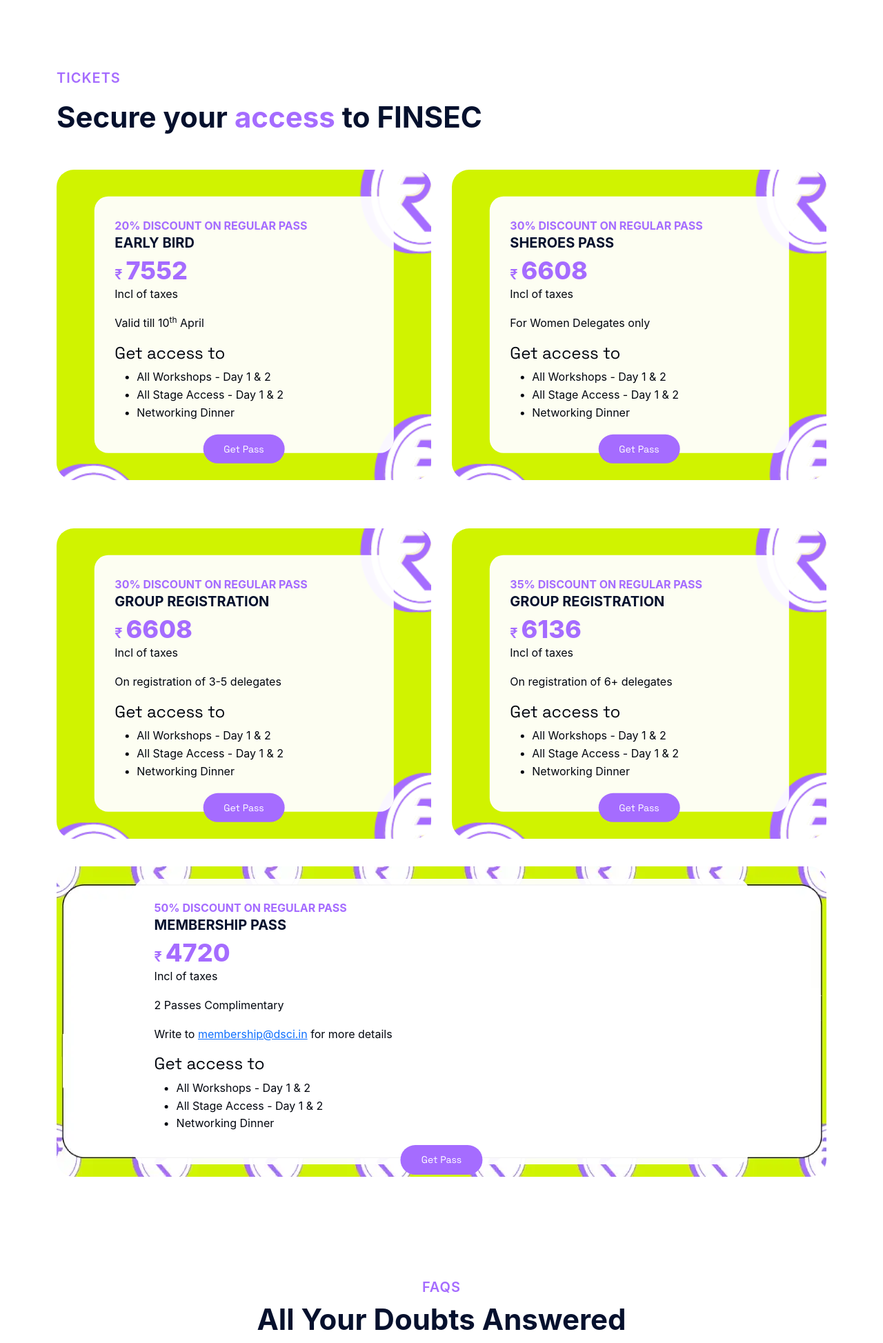
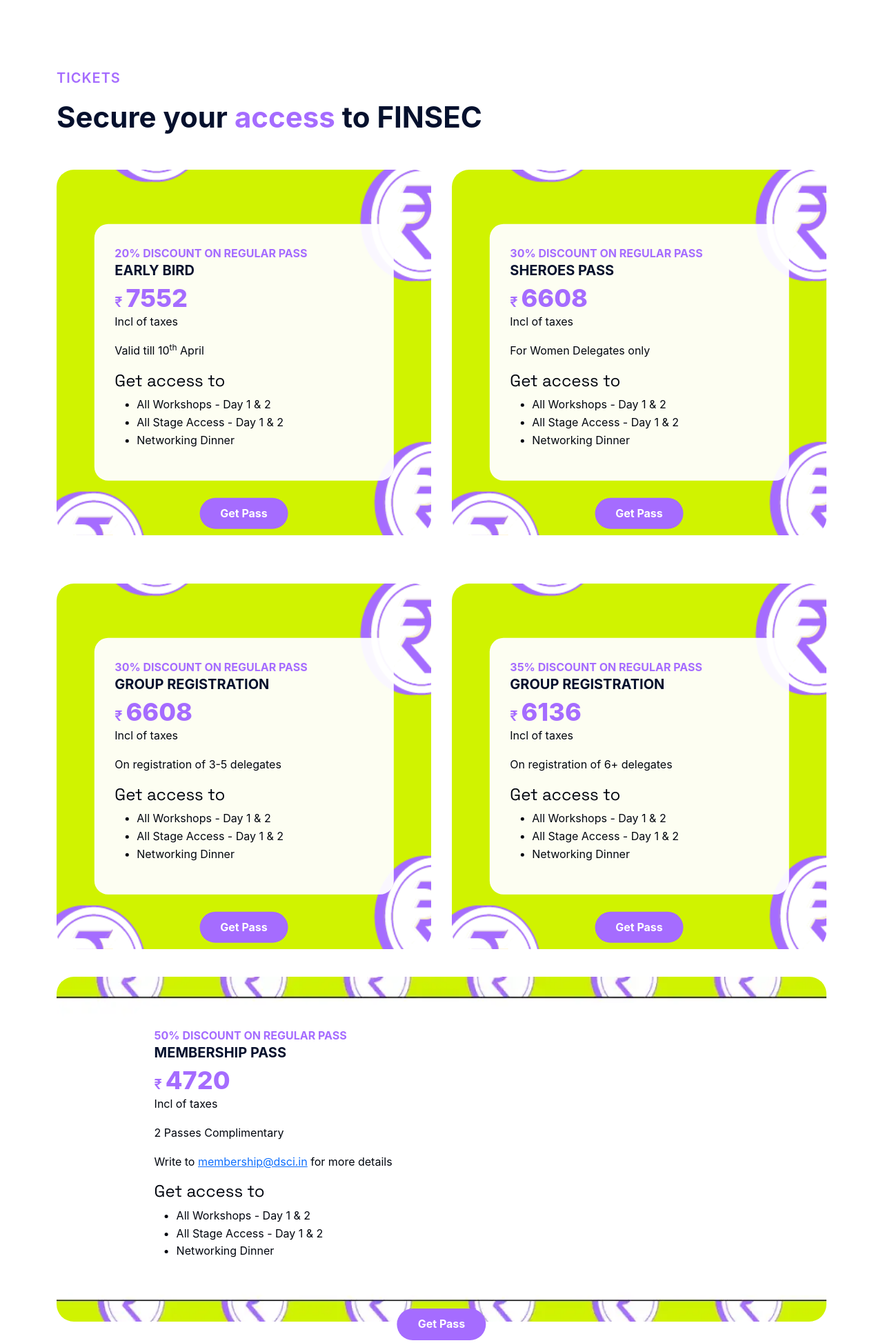
Before and after one commit to shanzantrik/dscifinal, a Laravel app: page / in a window 1280 px wide. Shown: the part 4152-6099 px from the top of the page at 69% size. Run offline with Laravel 12, Linux system fonts and the light colour scheme; data that the repository does not hold is empty; parts of the project's set-up code (start-up, migrations or seed data) failed here and were passed over; some libraries are stand-ins or nearby versions; some web fonts are replaced.

Commit message:
Banner ticket changes

```diff
--- a/resources/views/home.blade.php
+++ b/resources/views/home.blade.php
@@ -1154,7 +1154,7 @@
   .ticket-card {
     position: relative;
     width: 100%;
-    height: 450px;
+    height: 530px;
     /* Fixed height for the container */
     padding: 0;
     margin-bottom: 40px;
@@ -1163,7 +1163,7 @@
   .ticket-card-membership {
     position: relative;
     width: 100%;
-    height: 450px;
+    height: 500px;
   }
 
   .ticket-card-membership::before {
@@ -1277,14 +1277,14 @@
     color: #ffffff;
     padding: 10px 30px;
     border-radius: 25px;
-    font-weight: 500;
+    font-weight: 700;
     text-decoration: none;
     transition: all 0.3s ease;
     position: absolute;
-    bottom: -15px;
+    bottom: -70px;
     left: 50%;
     transform: translateX(-50%);
-    font-size: 14px;
+    font-size: 16px;
     z-index: 3;
   }
 
```
